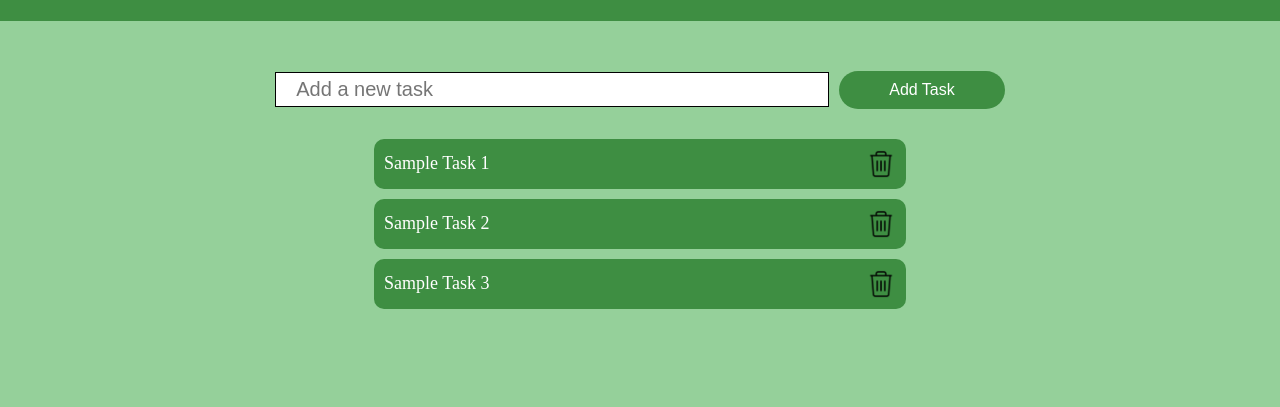
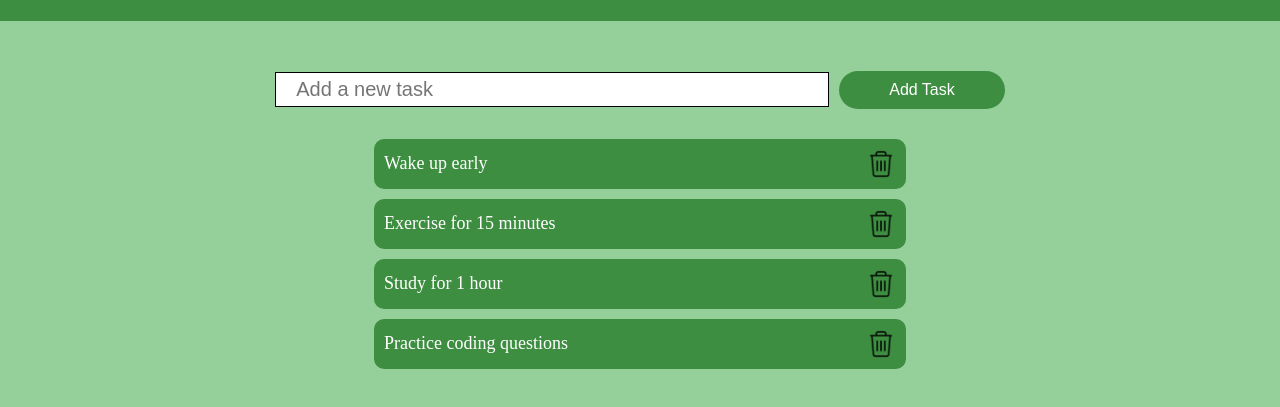
Before and after one commit to pranalipekhale13/To-Do-List, a plain HTML site: page index.html in a window 1280 px wide. Shown: the part 99-506 px from the top of the page. Drawn offline with Linux system fonts and the light colour scheme.

Commit message:
added some task

```diff
--- a/index.html
+++ b/index.html
@@ -78,7 +78,7 @@
      </div>
       <div id="todo-items-container"></div>
      <script>
-        const todoItems = ["Sample Task 1", "Sample Task 2"," Sample Task 3"];
+        const todoItems = ["Wake up early", "Exercise for 15 minutes"," Study for 1 hour", "Practice coding questions"];
 
         function displayTodoItems() {
             const todoItemsContainer = document.getElementById("todo-items-container");
```
